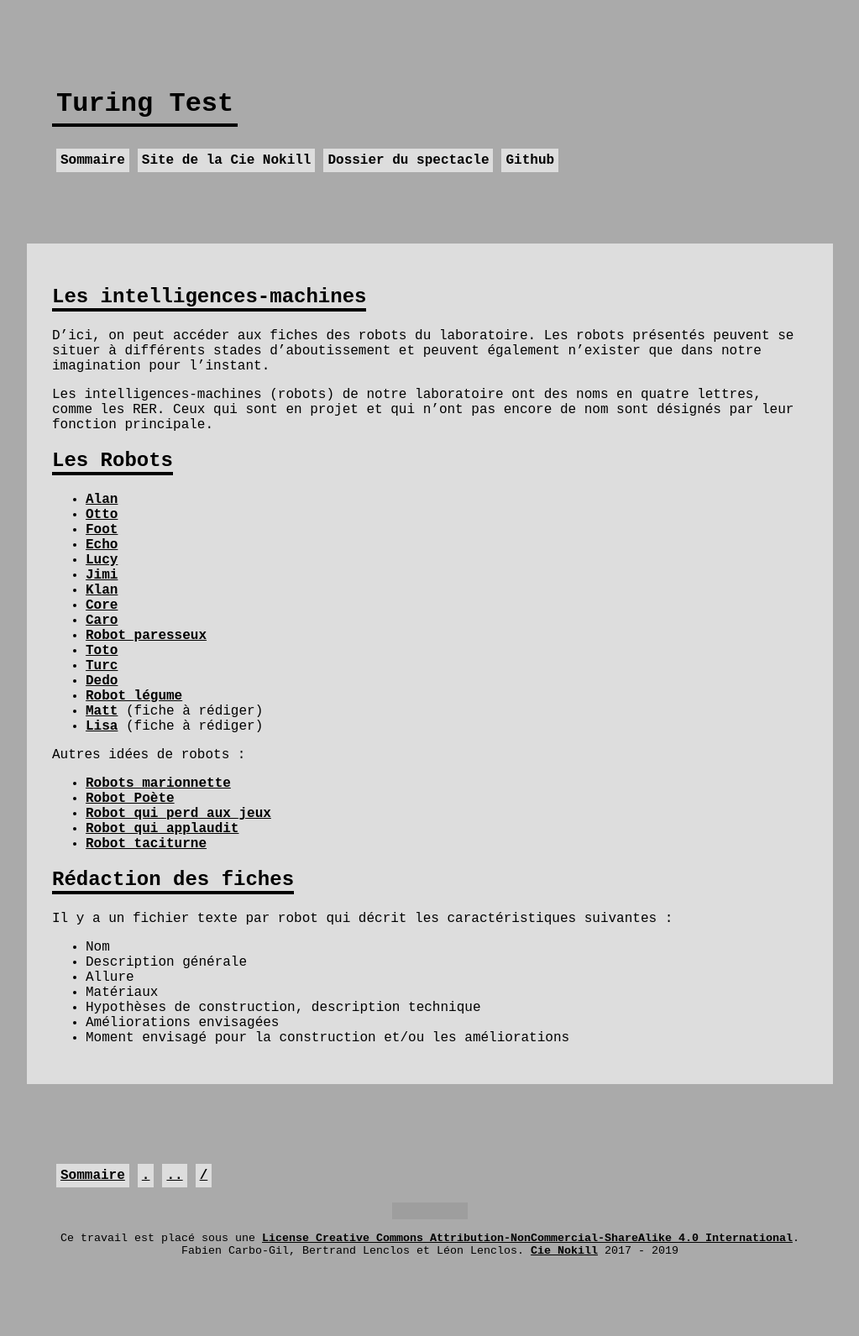
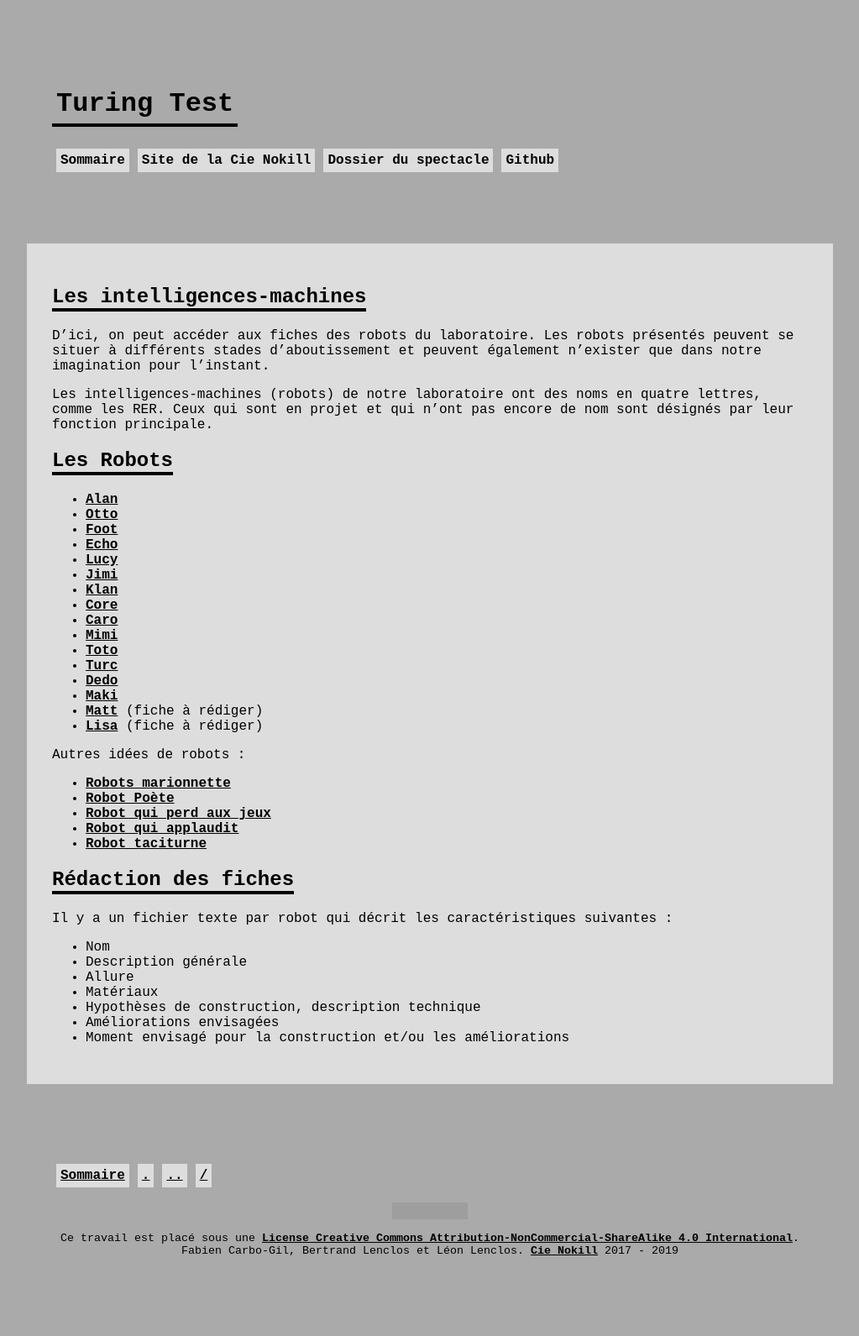
Before and after one commit to LeonLenclos/turing-test, a Jekyll site: the page built from contenu/robots/README.md, in a window 1280 px wide. Shown: the whole page at 84% size, without its empty margins (128-1151 px from the left). Built offline with Jekyll 4.4.1, drawn with Linux system fonts in a browser that asks for light colours; nearby versions of some CDN libraries; our own code applies the rules of GitHub Pages for plain Markdown files; a script that is not in the unit is left out; the repository's description, which GitHub fills in, is left out; grey boxes are pictures that could not be loaded.

Commit message:
update noms robots

```diff
--- a/contenu/robots/README.md
+++ b/contenu/robots/README.md
@@ -17,11 +17,11 @@ Les Robots
 - [Klan](klan.md)
 - [Core](core.md)
 - [Caro](caro.md)
-- [Robot paresseux](robot-paresseux.md)
+- [Mimi](mimi.md)
 - [Toto](toto.md)
 - [Turc](turc.md)
 - [Dedo](dedo.md)
-- [Robot légume](robot-legume.md)
+- [Maki](maki.md)
 - [Matt](matt.md) (fiche à rédiger)
 - [Lisa](lisa.md) (fiche à rédiger)
 
```
Also changed, not shown: contenu/robots/maki.md (renamed from contenu/robots/robot-legume.md, +1 -1 lines), contenu/robots/robot-paresseux.md (+1 -2 lines).
